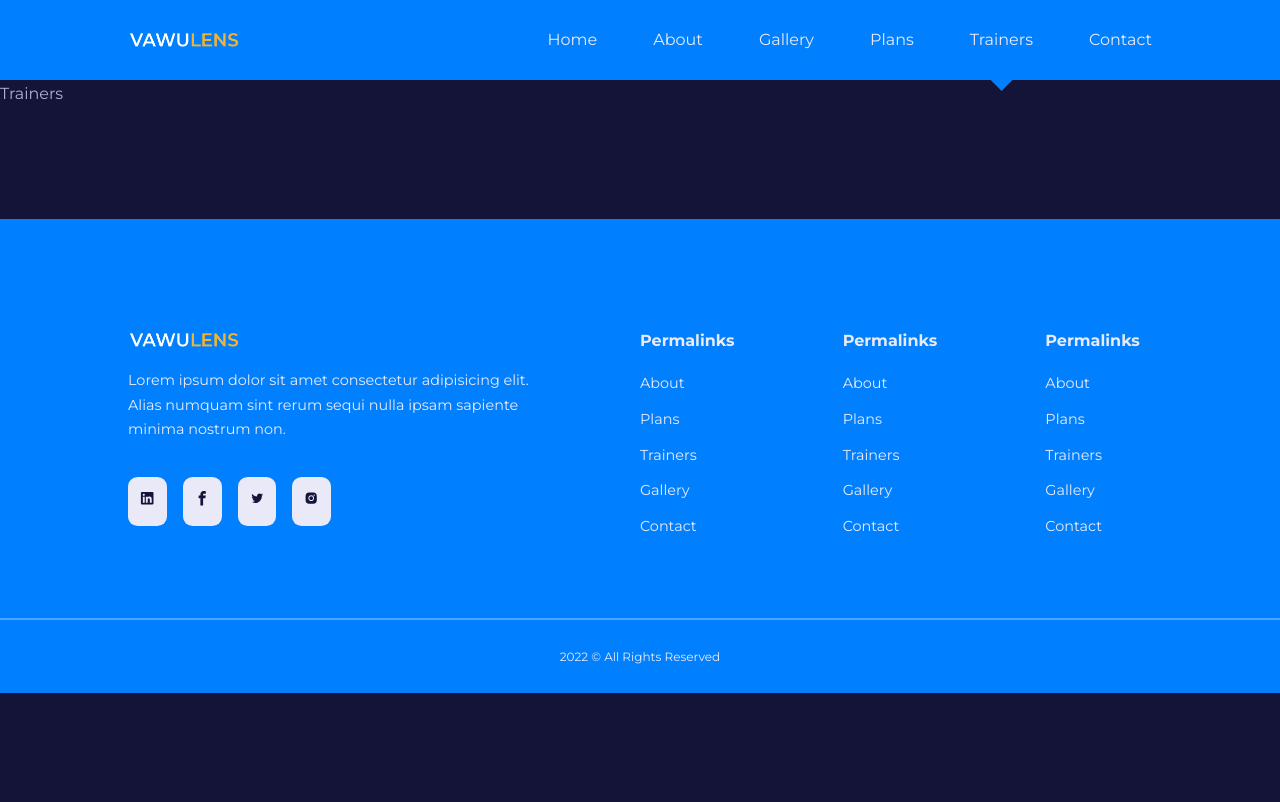
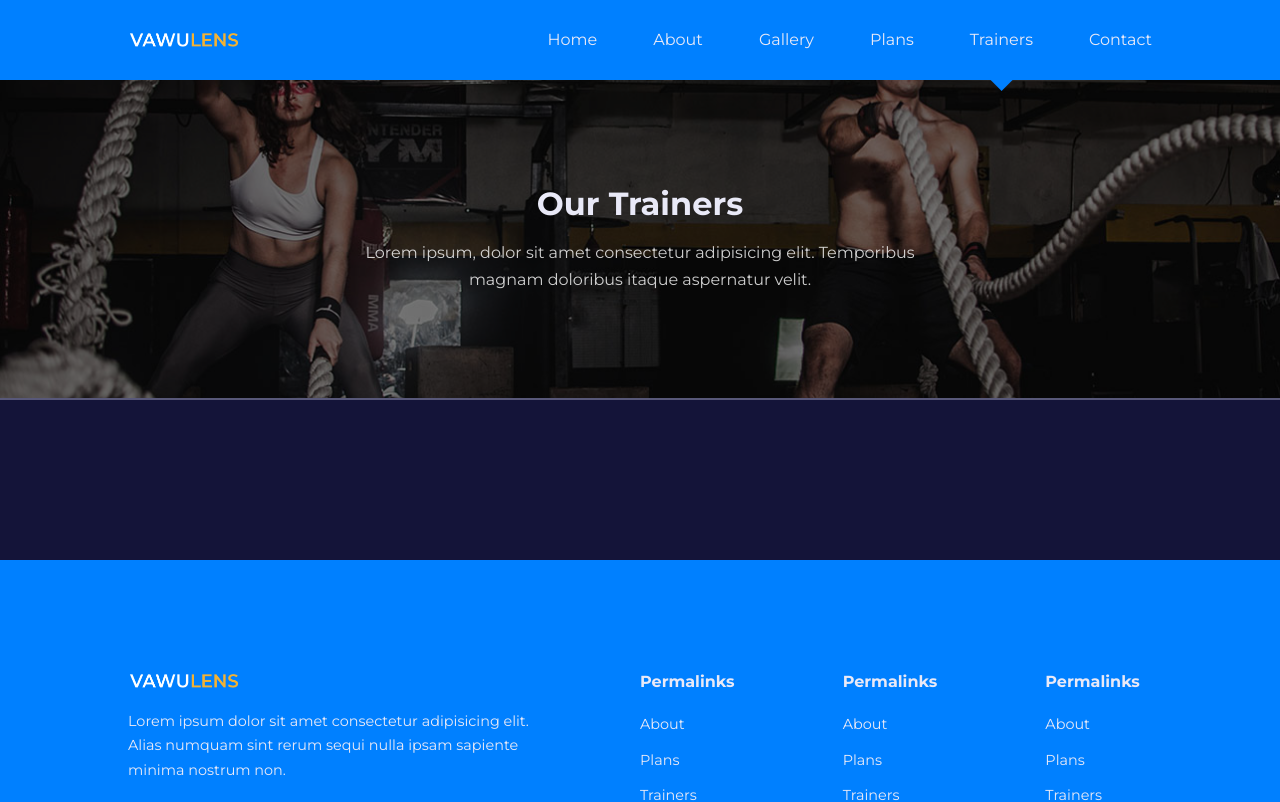
Before and after one commit to MarcoRosselDev/react-20-fitness-page, a React (Create React App) app: page /trainers in a window 1280 px wide. Shown: the top 802 px of the page. Built offline with nearby package versions, Linux system fonts and the light colour scheme.

Commit message:
trainers page structure

```diff
--- a/src/pages/trainers/Trainers.jsx
+++ b/src/pages/trainers/Trainers.jsx
@@ -1,7 +1,25 @@
+import Header from "../../components/Header";
+import HeaderImage from "../../images/header_bg_5.jpg";
+import { trainers } from "../../data";
+import { BsInstagram } from "react-icons/bi";
+import { AiOutlineTwitter } from "react-icons/ai";
+import { FaFacebookF, FaLinkedinIn } from "react-icons/fa";
 import "./trainers.css";
 
-function Trainers() {
-  return <div>Trainers</div>;
-}
+const Trainers = () => {
+  return (
+    <>
+      <Header title="Our Trainers" image={HeaderImage}>
+        Lorem ipsum, dolor sit amet consectetur adipisicing elit. Temporibus
+        magnam doloribus itaque aspernatur velit.
+      </Header>
+      <section className="trainers">
+        <div className="cantainer trainers__container">
+          {trainers.map(({ id, image, name, job, socials }) => {})}
+        </div>
+      </section>
+    </>
+  );
+};
 
 export default Trainers;
```
